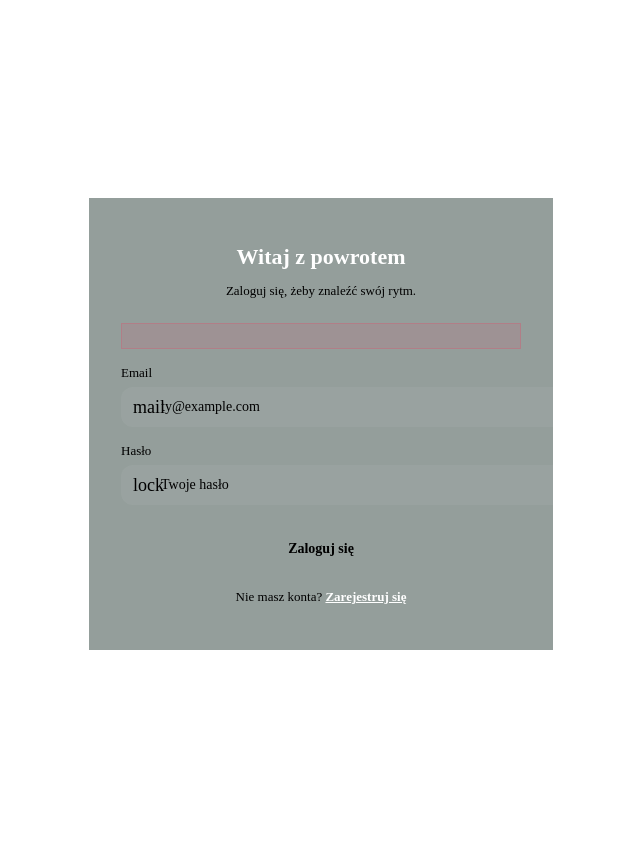
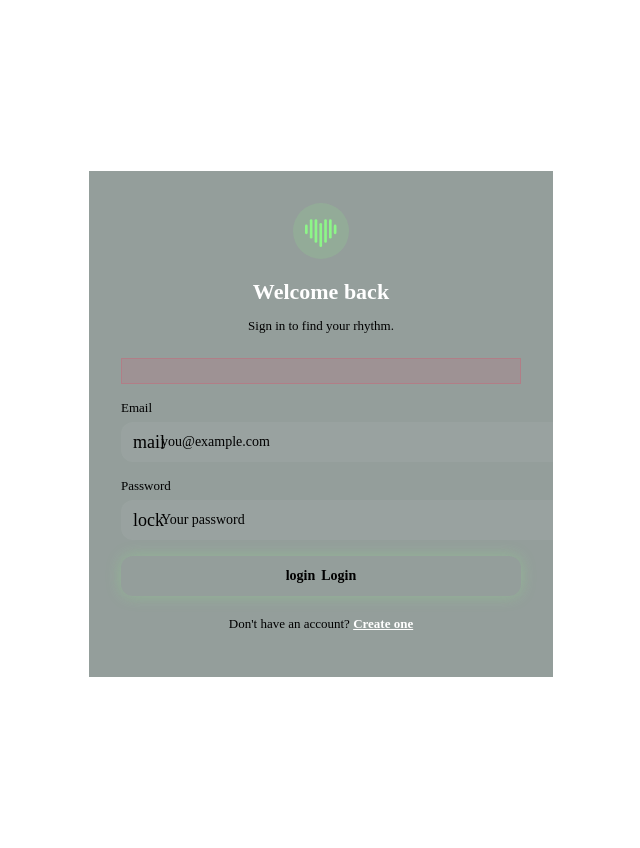
Before and after one commit to SewerynSatro/WdPAI, a PHP site: page /public/views/login.html in a window 1280 px wide. Shown: the whole page, without its empty margins (319-959 px from the left). Run offline with PHP 8.4, Linux system fonts and the light colour scheme.

Commit message:
Added new login page

```diff
--- a/public/styles/login.css
+++ b/public/styles/login.css
@@ -14,6 +14,27 @@
     width: 100%;
     max-width: 400px;
     backdrop-filter: blur(8px);
+}
+
+.login-logo {
+    width: 3.5rem;
+    height: 3.5rem;
+    border-radius: 50%;
+    background: rgba(141, 246, 136, 0.15);
+    display: flex;
+    align-items: center;
+    justify-content: center;
+    margin: 0 auto 1.25rem;
+}
+
+.login-logo img {
+    width: 2rem;
+    height: 2rem;
+}
+
+.login-logo .material-symbols-outlined {
+    font-size: 1.75rem;
+    color: var(--primary);
 }
 
 .login-card h1 {
@@ -72,11 +93,6 @@
     -webkit-text-fill-color: var(--text);
 }
 
-input:-webkit-autofill {
-    -webkit-box-shadow: 0 0 0px 1000px #1E2F29 inset !important;
-    -webkit-text-fill-color: var(--text) !important;
-}
-
 .form-input::placeholder {
     color: var(--text-faint);
 }
@@ -86,8 +102,17 @@ input:-webkit-autofill {
     box-shadow: 0 0 0 3px rgba(141, 246, 136, 0.12);
 }
 
+input:-webkit-autofill {
+    -webkit-box-shadow: 0 0 0px 1000px #1E2F29 inset !important;
+    -webkit-text-fill-color: var(--text) !important;
+}
+
 .btn-submit {
     width: 100%;
+    display: flex;
+    align-items: center;
+    justify-content: center;
+    gap: 0.375rem;
     padding: 0.75rem;
     margin-top: 0.5rem;
     border-radius: 0.75rem;
@@ -98,6 +123,7 @@ input:-webkit-autofill {
     font-weight: 700;
     border: none;
     cursor: pointer;
+    box-shadow: 0 0 15px rgba(141, 246, 136, 0.3);
     transition: background 0.2s;
 }
 
--- a/public/views/login.html
+++ b/public/views/login.html
@@ -7,8 +7,12 @@
 <body>
 <div class="login-page">
   <div class="login-card">
-    <h1>Witaj z powrotem</h1>
-    <p class="subtitle">Zaloguj się, żeby znaleźć swój rytm.</p>
+    <div class="login-logo">
+      <img src="public/assets/img/logo.svg" alt="HeartBeat" />
+    </div>
+
+    <h1>Welcome back</h1>
+    <p class="subtitle">Sign in to find your rhythm.</p>
 
     <?php if (isset($messages)): ?>
     <p class="messages"><?= $messages ?></p>
@@ -19,24 +23,28 @@
         <label class="form-label">Email</label>
         <div class="form-input-wrap">
           <span class="material-symbols-outlined">mail</span>
-          <input class="form-input" name="email" type="email" placeholder="ty@example.com" />
+          <input class="form-input" name="email" type="email" placeholder="you@example.com" />
         </div>
       </div>
 
       <div class="form-group">
-        <label class="form-label">Hasło</label>
+        <label class="form-label">Password</label>
         <div class="form-input-wrap">
           <span class="material-symbols-outlined">lock</span>
-          <input class="form-input" name="password" type="password" placeholder="Twoje hasło" />
+          <input class="form-input" name="password" type="password" placeholder="Your password" />
         </div>
       </div>
 
-      <button class="btn-submit" type="submit">Zaloguj się</button>
+      <button class="btn-submit" type="submit">
+        <span class="material-symbols-outlined">login</span>
+        Login
+      </button>
     </form>
 
     <p class="login-footer">
-      Nie masz konta? <a href="/register">Zarejestruj się</a>
+      Don't have an account? <a href="/register">Create one</a>
     </p>
+
   </div>
 </div>
 </body>
```
Also changed, not shown: public/assets/img/logo.svg (added).
